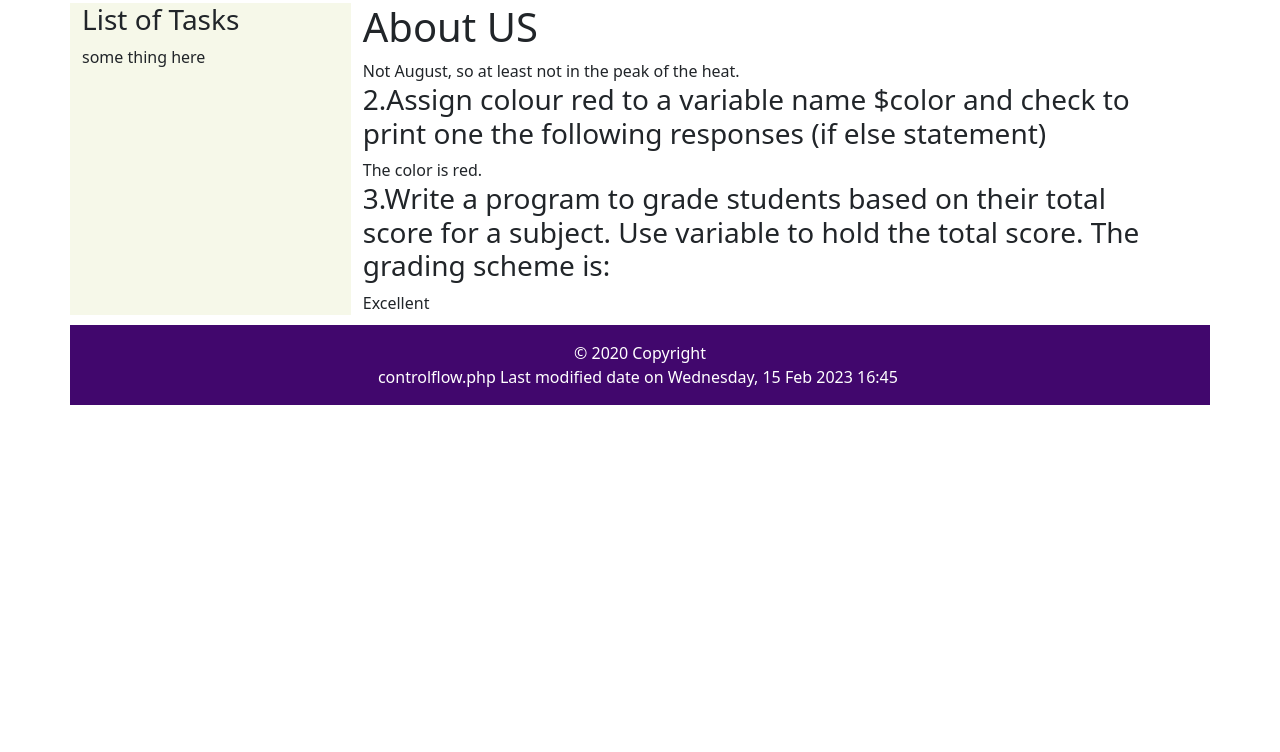
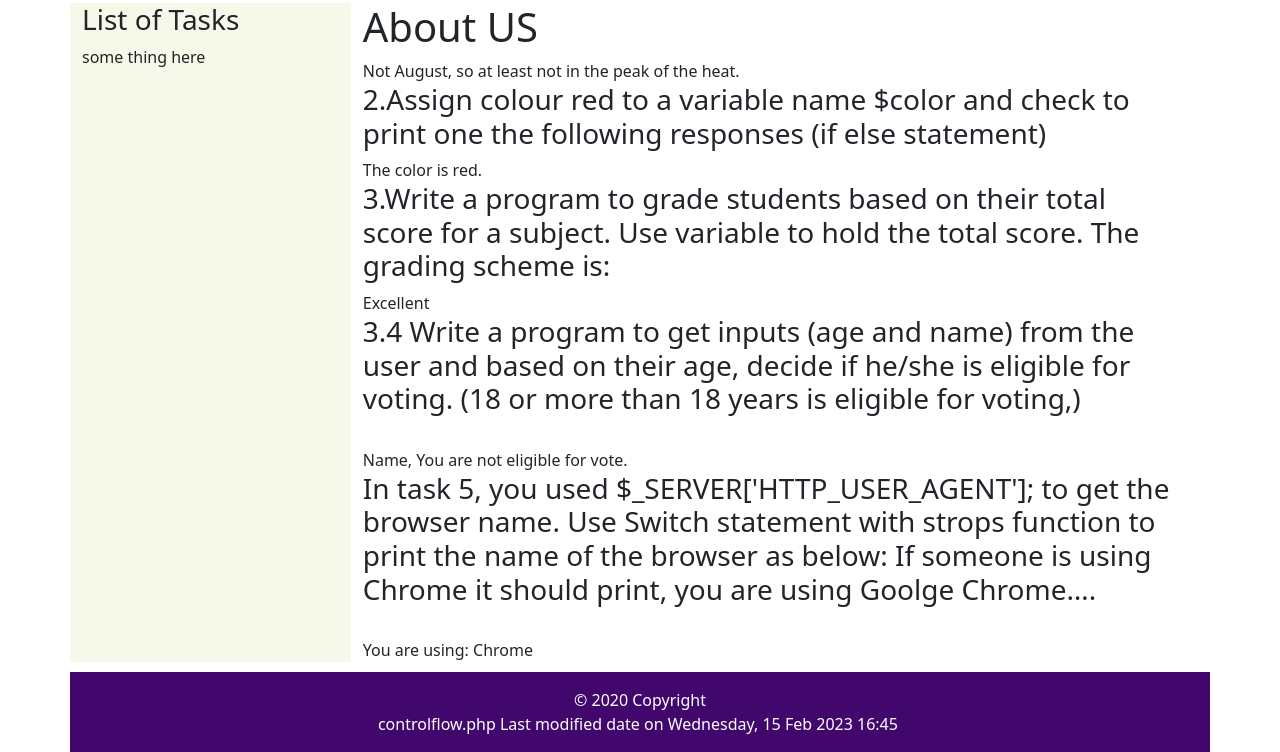
Before and after one commit to rushani22000/hrm_tasks, a PHP site: page /controlflow.php in a window 1280 px wide. Shown: the part 63-815 px from the top of the page. Before the commit the page ends 468 px from the top, so only its background shows below. Run offline with PHP 8.4, Linux system fonts and the light colour scheme; data that the repository does not hold is empty.

Commit message:
update controlflow.php

```diff
--- a/layout/controlflow.php
+++ b/layout/controlflow.php
@@ -46,11 +46,69 @@ elseif ($score > 50)
     }
 elseif ($score < 50)
     {
-    echo "Fail ";
+    echo "Fail";
 }
+?>
+
+<h3>3.4 Write a program to get inputs (age and name) from the user and based on their age, decide if he/she is eligible for voting. (18 or more than 18 years is eligible for voting,)</h3>
+<br>
+
+<?php
+function check_vote() {
+    $name = "Name";
+    $age = 00;
+    if ($age >= 18) {
+        echo $name . ", You Are Eligible For Vote";
+    } else {
+        echo $name . ", You are not eligible for vote. ";
+    }
+}
+check_vote();
+
+?>
+
+<h3>In task 5, you used $_SERVER['HTTP_USER_AGENT']; to get the browser name.
+Use Switch statement with strops function to print the name of the browser as below:
+If someone is using Chrome it should print, you are using Goolge Chrome….</h3>
+<br>
+<?php
+
+ function getBrowser()
+ {
+   $user_agent = $_SERVER['HTTP_USER_AGENT'];
+   $browser = "N/A";
+
+   $browsers = [
+     '/msie/i' => 'Internet explorer',
+     '/firefox/i' => 'Firefox',
+     '/safari/i' => 'Safari',
+     '/chrome/i' => 'Chrome',
+     '/edge/i' => 'Edge',
+     '/opera/i' => 'Opera',
+     '/mobile/i' => 'Mobile browser',
+   ];
+
+
+   foreach ($browsers as $regex => $value)
+{
+     if (preg_match($regex, $user_agent))
+{
+       $browser = $value;
+     }
+   }
+   return $browser;
+
+ }
+
+ echo "You are using: " . getBrowser();
+
 ?>
 
 
 
 
+
+
+
+
 <?php include "footer.php" ?>
```
